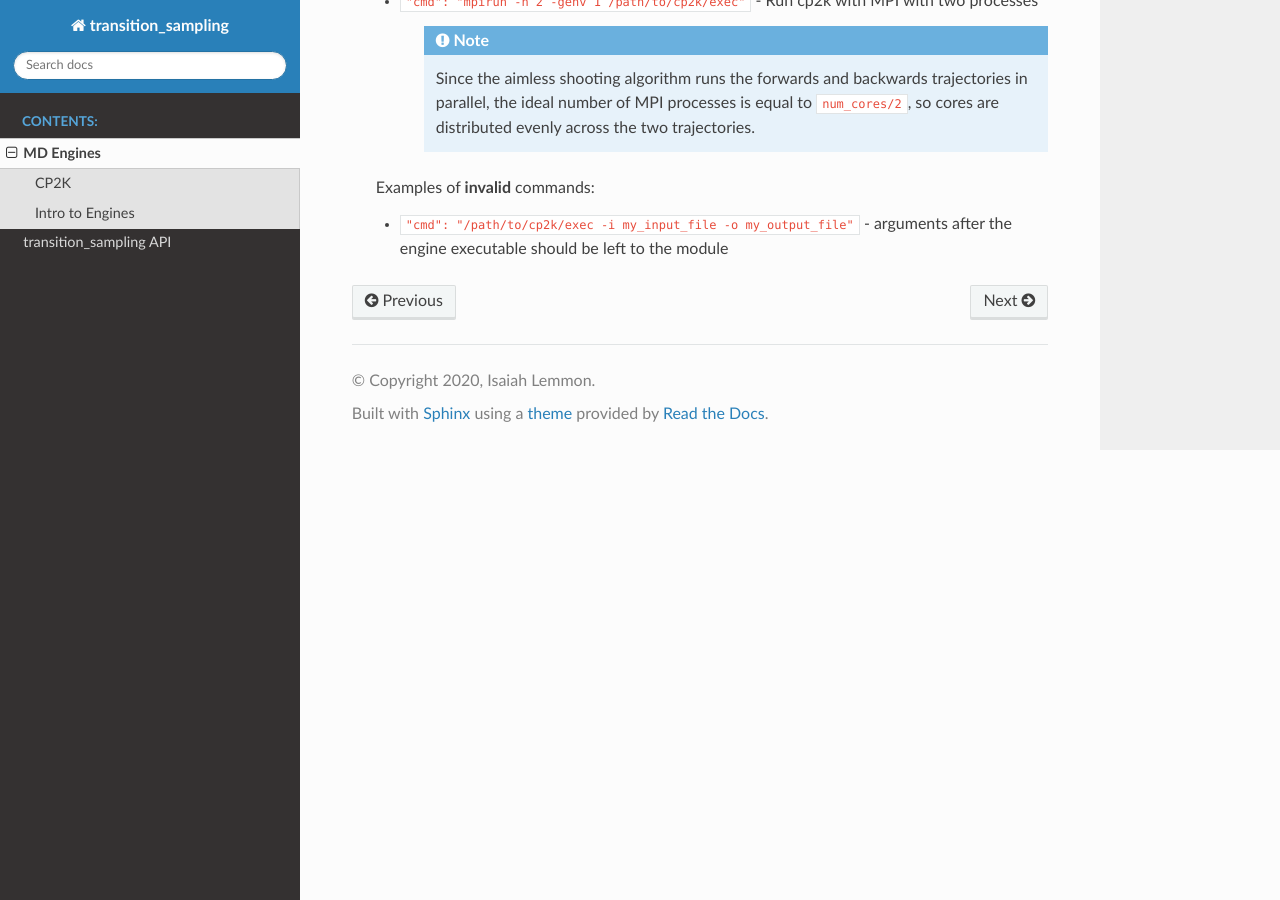
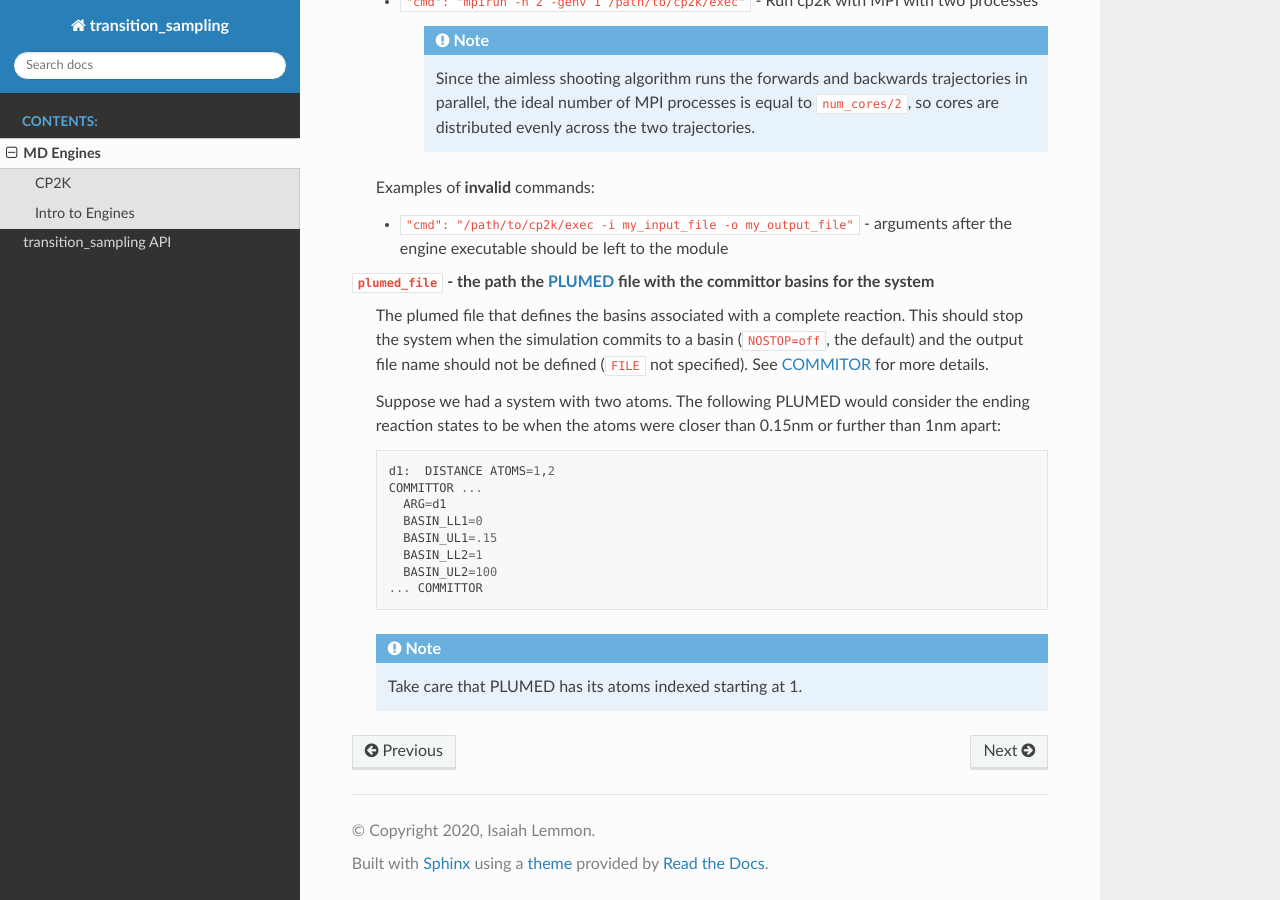
Before and after one commit to UWPRG/transition-sampling, a Sphinx documentation site: the page built from docs/source/engines/engines.rst, in a window 1280 px wide and 900 px high, scrolled down 922 px. Built offline with Sphinx 7.4.7 and the Read the Docs theme 2.0.0, drawn with Linux system fonts in a browser that asks for light colours.

Commit message:
documentation for plumed input

```diff
--- a/docs/source/engines/engines.rst
+++ b/docs/source/engines/engines.rst
@@ -43,3 +43,24 @@ the inputs. In particular, these are
     Examples of **invalid** commands:
 
     * ``"cmd": "/path/to/cp2k/exec -i my_input_file -o my_output_file"`` - arguments after the engine executable should be left to the module
+
+``plumed_file`` - the path the `PLUMED <https://www.plumed.org/>`_ file with the committor basins for the system
+    The plumed file that defines the basins associated with a complete reaction. This should
+    stop the system when the simulation commits to a basin (``NOSTOP=off``, the default) and the output
+    file name should not be defined (``FILE`` not specified). See
+    `COMMITOR <https://www.plumed.org/doc-v2.5/user-doc/html/_c_o_m_m_i_t_t_o_r.html>`_ for more details.
+
+    Suppose we had a system with two atoms. The following PLUMED would consider the ending reaction states to be when
+    the atoms were closer than 0.15nm or further than 1nm apart::
+
+        d1:  DISTANCE ATOMS=1,2
+        COMMITTOR ...
+          ARG=d1
+          BASIN_LL1=0
+          BASIN_UL1=.15
+          BASIN_LL2=1
+          BASIN_UL2=100
+        ... COMMITTOR
+
+    .. note::
+        Take care that PLUMED has its atoms indexed starting at 1.
```
Also changed, not shown: 1 other file.
